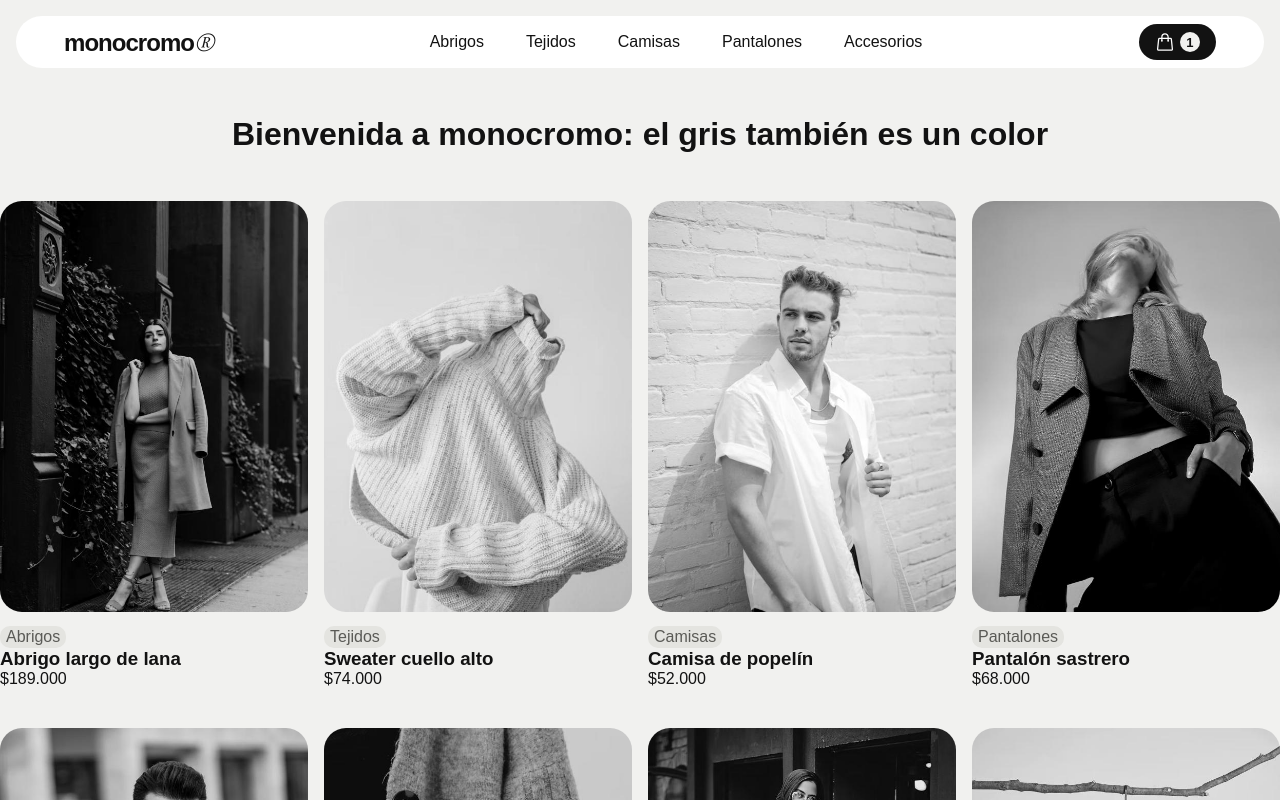
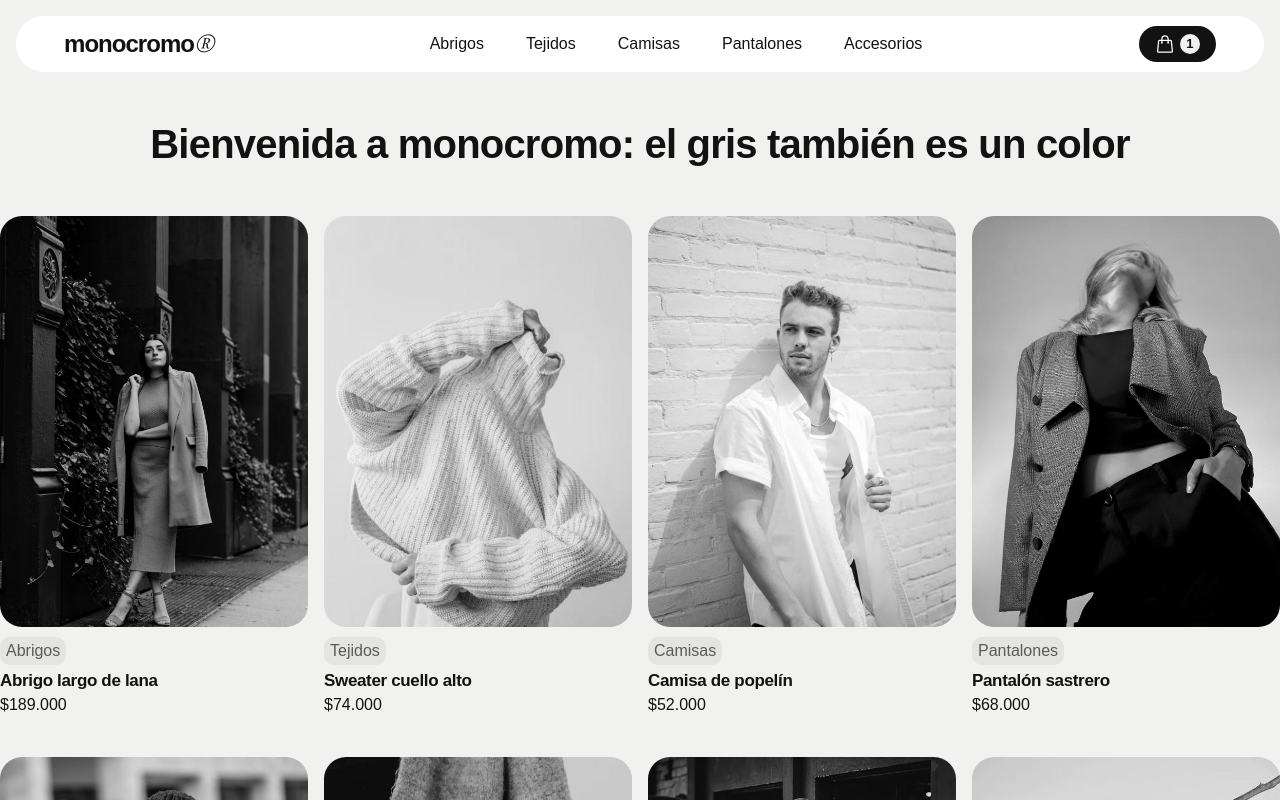
Before and after one commit to ceg1907/monocromo-ecommerce, a React (Vite) app: page / in a window 1280 px wide. Shown: the top 800 px of the page. Built offline with nearby package versions, Linux system fonts and the light colour scheme.

Commit message:
chore: agregar Bootstrap y ajustar estilos base

```diff
--- a/package.json
+++ b/package.json
@@ -12,6 +12,7 @@
   "dependencies": {
     "@fontsource-variable/bricolage-grotesque": "^5.3.0",
     "@fontsource/instrument-serif": "^5.3.0",
+    "bootstrap": "^5.3.9",
     "react": "^19.3.1",
     "react-dom": "^19.3.1",
     "react-icons": "^5.7.0"
--- a/src/components/Navbar/Navbar.css
+++ b/src/components/Navbar/Navbar.css
@@ -15,6 +15,8 @@
     display: flex;
     flex-direction: row;
     gap: 10px;
+    margin: 0;
+    padding: 0;
 }
 
 .box-header ul li {
--- a/src/components/ProductCard/ProductCard.css
+++ b/src/components/ProductCard/ProductCard.css
@@ -16,3 +16,9 @@
     display: inline-block;
     padding: 2px 6px;
 }
+
+.card-tittle {
+    font-size: 17px;
+    font-weight: 600;
+    margin: 6px 0 2px;
+}
--- a/src/index.css
+++ b/src/index.css
@@ -14,7 +14,6 @@
     /* tarjetas y campos de formulario */
     --color-superficie: #ffffff;
 
-
     /* Tipografías */
     --fuente-principal: 'Bricolage Grotesque Variable', sans-serif;
     --fuente-destacada: 'Instrument Serif', serif;
@@ -25,6 +24,22 @@
     padding: 0;
     box-sizing: border-box;
 }
+h1,
+h2,
+h3,
+h4,
+h5,
+h6,
+p {
+    margin: 0;
+}
+
+h1,
+h2,
+h3 {
+    font-weight: 700;
+    letter-spacing: -0.02em;
+}
 
 body {
     background-color: var(--color-fondo);
```
Also changed, not shown: src/main.jsx (+4 -3 lines), 1 other file (tests, documents, lock files or other folders).
